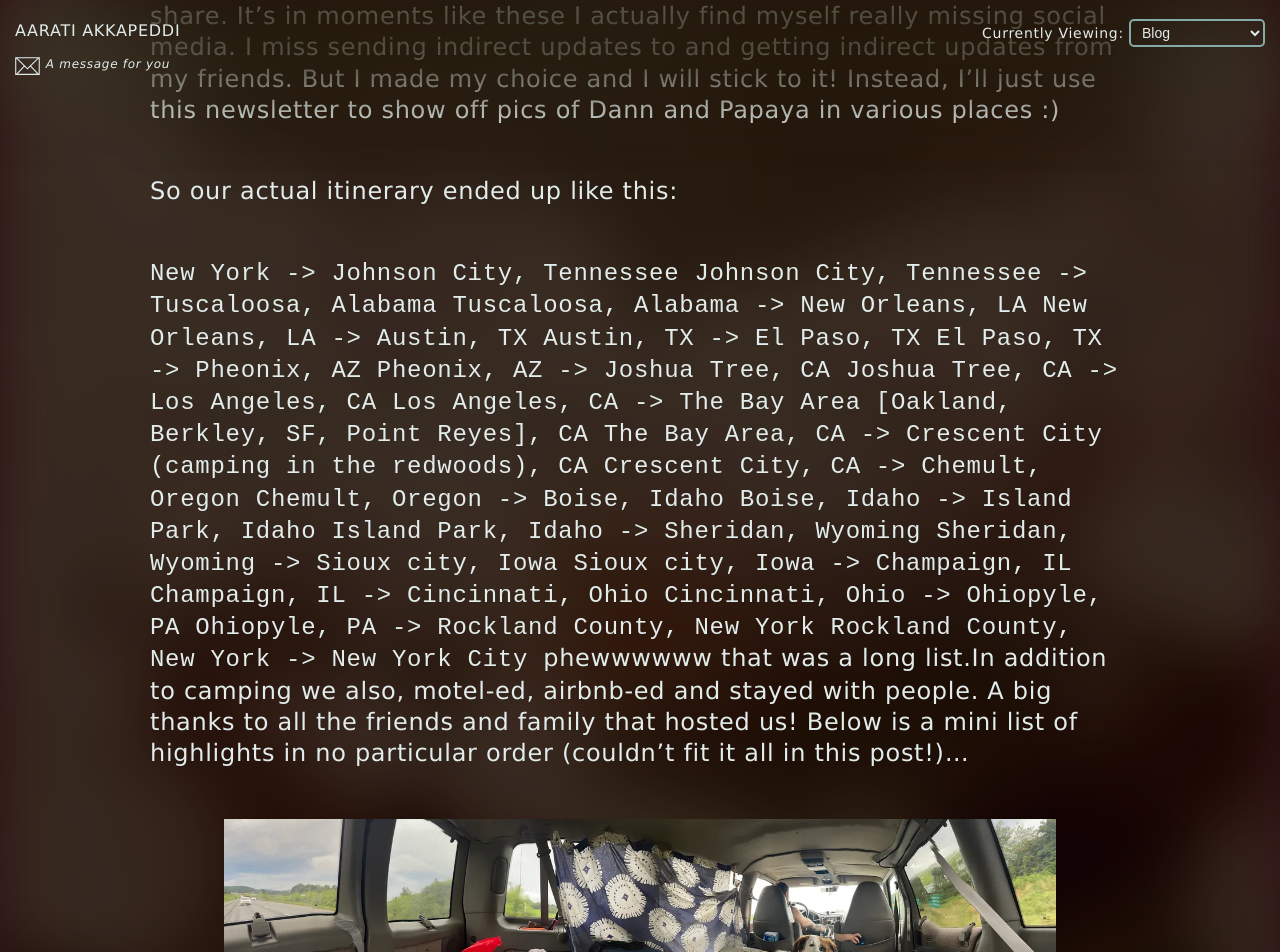
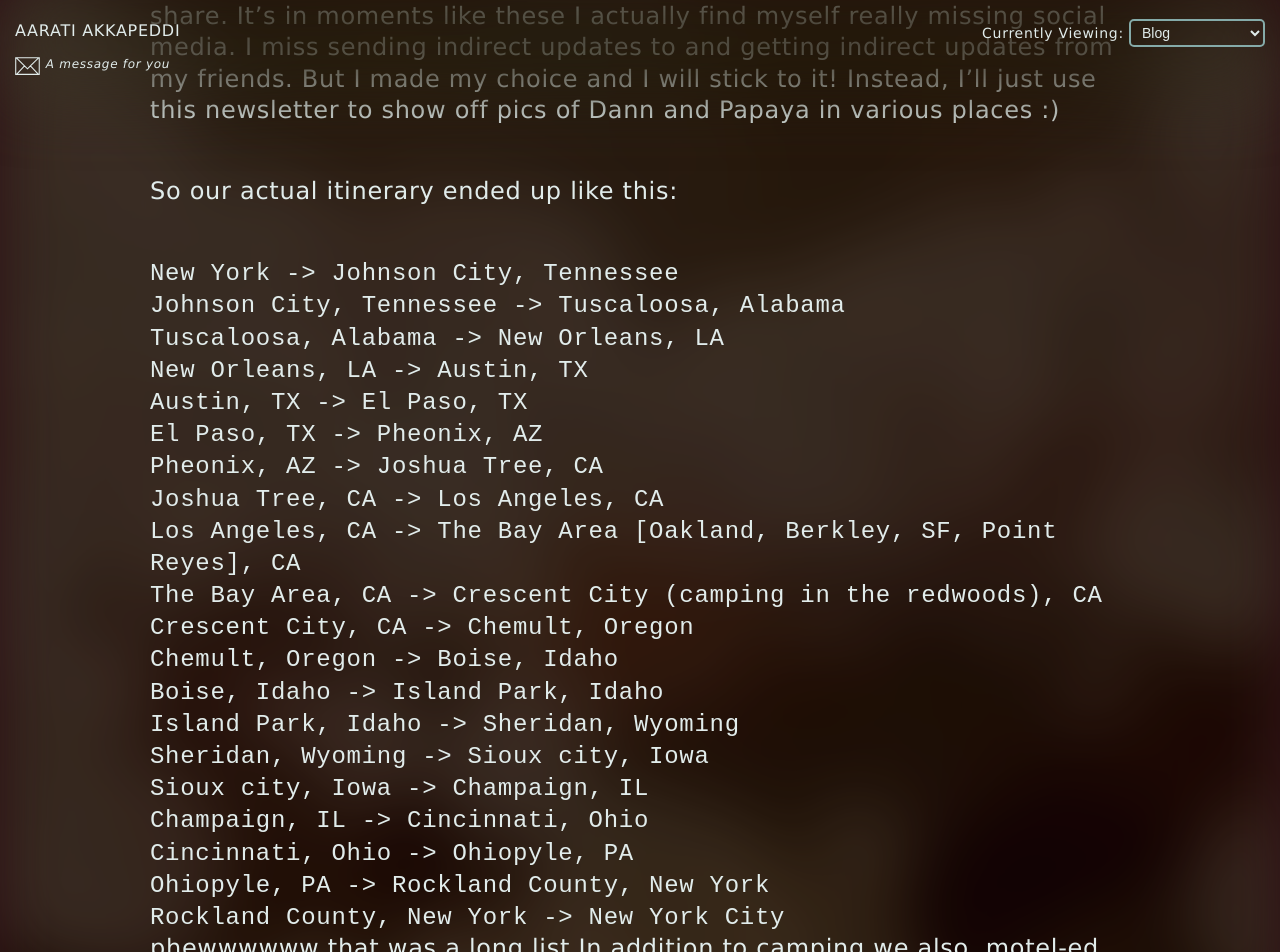
Before and after one commit to AaratiAkkapeddi/blog, a Jekyll site: the page built from _posts/2021-08-08-august-updates.markdown, in a window 1280 px wide and 1400 px high, scrolled down 1486 px. Shown: the top 952 px of the window. Built offline with Jekyll 4.4.1, drawn with Linux system fonts in a browser that asks for light colours.

Commit message:
fix formatting on roadtrip post

```diff
--- a/_posts/2021-08-08-august-updates.markdown
+++ b/_posts/2021-08-08-august-updates.markdown
@@ -22,27 +22,27 @@ As for personal updates, I basically just have a lot of road trip pictures to sh
 So our actual itinerary ended up like this:
 
 <code>
-New York -> Johnson City, Tennessee
-Johnson City, Tennessee -> Tuscaloosa, Alabama
-Tuscaloosa, Alabama -> New Orleans, LA
-New Orleans, LA -> Austin, TX
-Austin, TX -> El Paso, TX
-El Paso, TX -> Pheonix, AZ
-Pheonix, AZ -> Joshua Tree, CA
-Joshua Tree, CA -> Los Angeles, CA
-Los Angeles, CA -> The Bay Area [Oakland, Berkley, SF, Point Reyes], CA
-The Bay Area, CA -> Crescent City (camping in the redwoods), CA
-Crescent City, CA -> Chemult, Oregon
-Chemult, Oregon -> Boise, Idaho
-Boise, Idaho -> Island Park, Idaho
-Island Park, Idaho -> Sheridan, Wyoming
-Sheridan, Wyoming -> Sioux city, Iowa
-Sioux city, Iowa -> Champaign, IL
-Champaign, IL -> Cincinnati, Ohio
-Cincinnati, Ohio -> Ohiopyle, PA
-Ohiopyle, PA -> Rockland County, New York
+New York -> Johnson City, Tennessee<br>
+Johnson City, Tennessee -> Tuscaloosa, Alabama<br>
+Tuscaloosa, Alabama -> New Orleans, LA<br>
+New Orleans, LA -> Austin, TX<br>
+Austin, TX -> El Paso, TX<br>
+El Paso, TX -> Pheonix, AZ<br>
+Pheonix, AZ -> Joshua Tree, CA<br>
+Joshua Tree, CA -> Los Angeles, CA<br>
+Los Angeles, CA -> The Bay Area [Oakland, Berkley, SF, Point Reyes], CA<br>
+The Bay Area, CA -> Crescent City (camping in the redwoods), CA<br>
+Crescent City, CA -> Chemult, Oregon<br>
+Chemult, Oregon -> Boise, Idaho<br>
+Boise, Idaho -> Island Park, Idaho<br>
+Island Park, Idaho -> Sheridan, Wyoming<br>
+Sheridan, Wyoming -> Sioux city, Iowa<br>
+Sioux city, Iowa -> Champaign, IL<br>
+Champaign, IL -> Cincinnati, Ohio<br>
+Cincinnati, Ohio -> Ohiopyle, PA<br>
+Ohiopyle, PA -> Rockland County, New York<br>
 Rockland County, New York -> New York City
-</code>
+</code><br>
 phewwwwww that was a long list.In addition to camping we also, motel-ed, airbnb-ed and stayed with people. A big thanks to all the friends and family that hosted us! Below is a mini list of highlights in no particular order (couldn’t fit it all in this post!)…
 
 ![panorama of the van](/fieldnotes/assets/images/nyt/2.webp)
```
